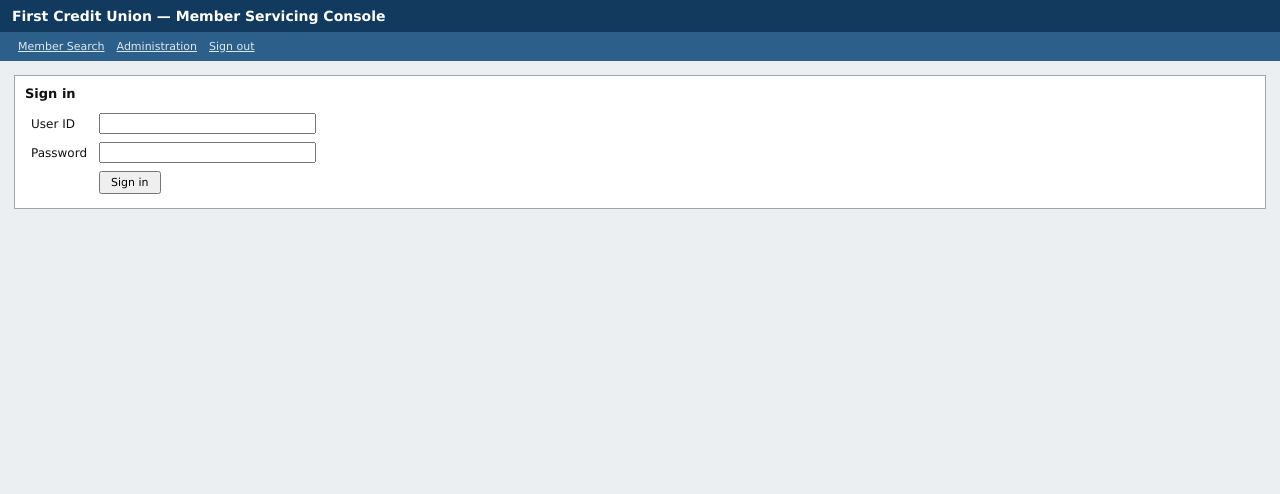
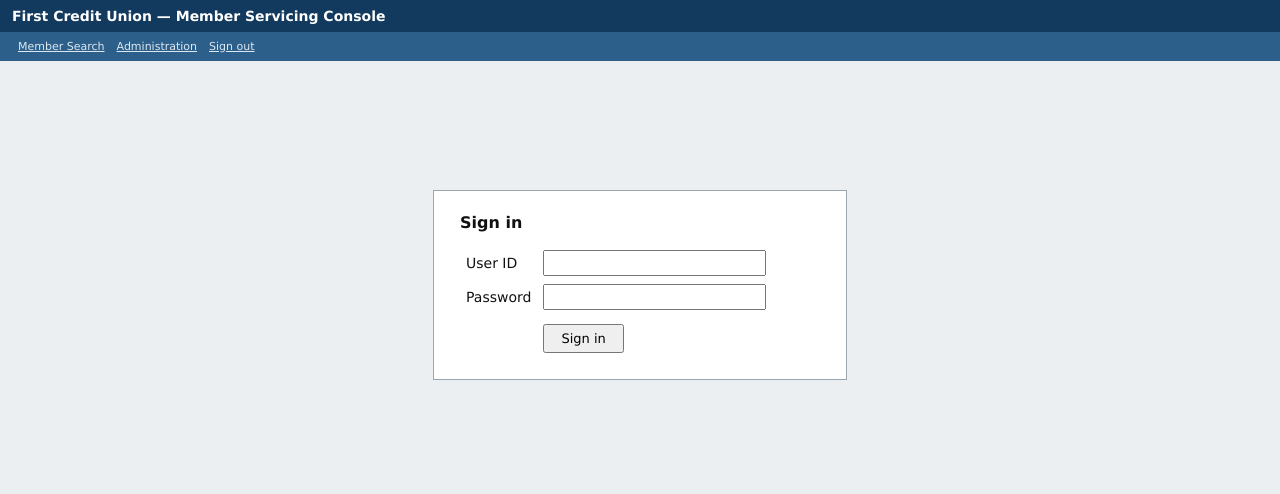
Before and after one commit to nlp4725/bank_app_agent, a Flask app: page /login in a window 1280 px wide. Shown: the top 494 px of the page. Run offline with Flask 3, Linux system fonts and the light colour scheme.

Commit message:
Centre the sign-in panel and enlarge it
Legacy-style centring (a table wrapper, not flexbox) so the page stays in
character: still no ids or test ids.

Co-Authored-By: Claude Opus 5 (1M context) <noreply@anthropic.com>

```diff
--- a/fake_bank/templates/login.html
+++ b/fake_bank/templates/login.html
@@ -1,18 +1,23 @@
 {% extends "base.html" %}{% block body %}
-<div class="panel">
-<h2>Sign in</h2>
-{% if message %}<div class="err">{{ message }}</div>{% endif %}
+<table width="100%" height="420" cellpadding="0" cellspacing="0"><tr>
+<td align="center" valign="middle">
+
+<div class="panel" style="width:360px; font-size:14px; padding:22px 26px; text-align:left">
+<h2 style="font-size:16px; margin-bottom:14px">Sign in</h2>
+{% if message %}<div class="err" style="font-size:13px">{{ message }}</div>{% endif %}
 <form method="post" action="/login">
 <table><tr>
-  <td class="c1">User ID</td>
-  <td class="c1"><input type="text" name="{{ ctl('user') }}" size="24"></td>
+  <td class="c1" style="font-size:14px">User ID</td>
+  <td class="c1"><input type="text" name="{{ ctl('user') }}" size="24" style="font-size:14px; padding:3px"></td>
 </tr><tr>
-  <td class="c1">Password</td>
-  <td class="c1"><input type="password" name="{{ ctl('pass') }}" size="24"></td>
+  <td class="c1" style="font-size:14px">Password</td>
+  <td class="c1"><input type="password" name="{{ ctl('pass') }}" size="24" style="font-size:14px; padding:3px"></td>
 </tr><tr>
   <td class="c1"></td>
-  <td class="c1"><input class="btn" type="submit" value="Sign in"></td>
+  <td class="c1"><input class="btn" type="submit" value="Sign in" style="font-size:13px; padding:5px 16px; margin-top:6px"></td>
 </tr></table>
 </form>
 </div>
+
+</td></tr></table>
 {% endblock %}
```
